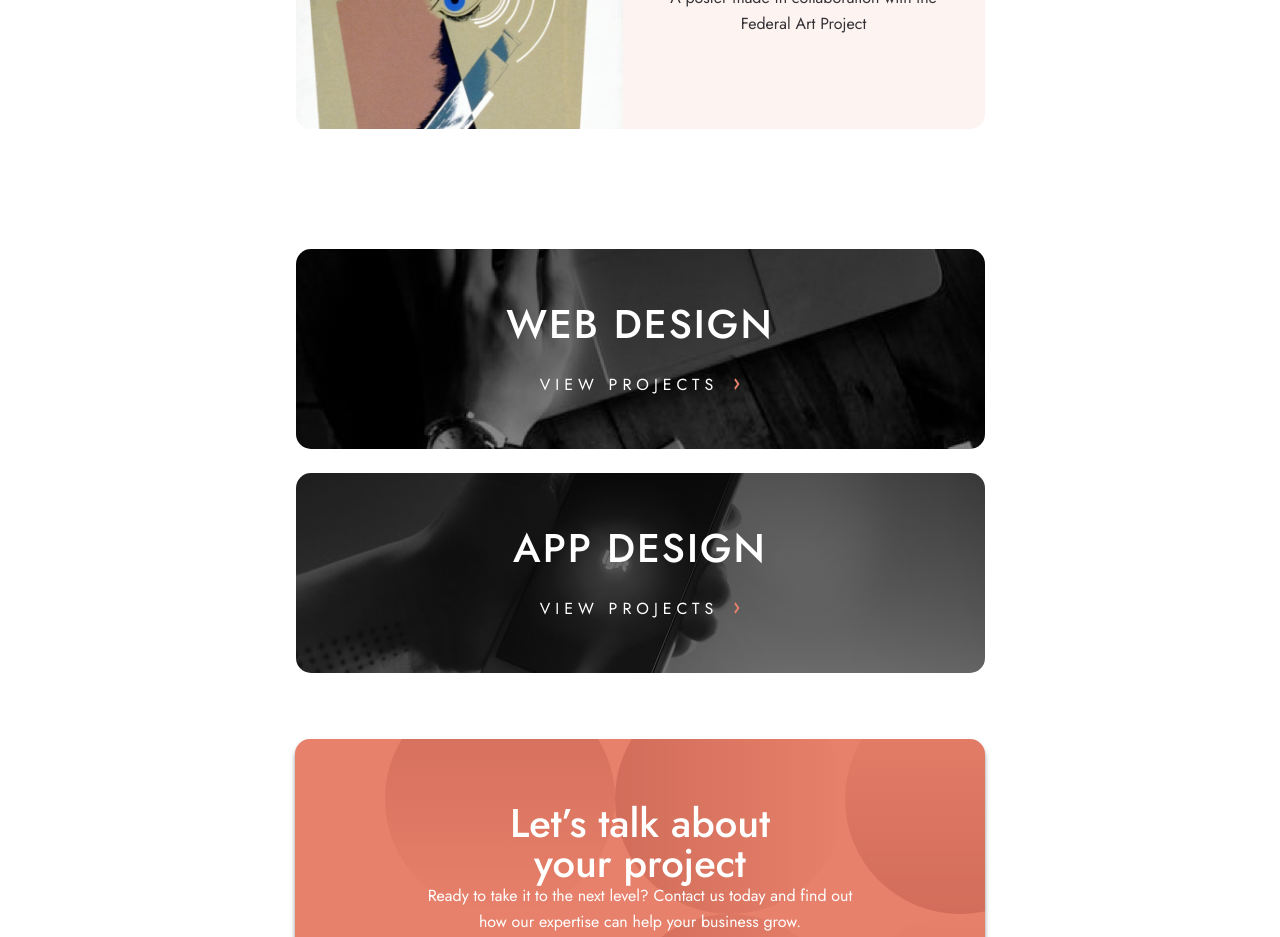
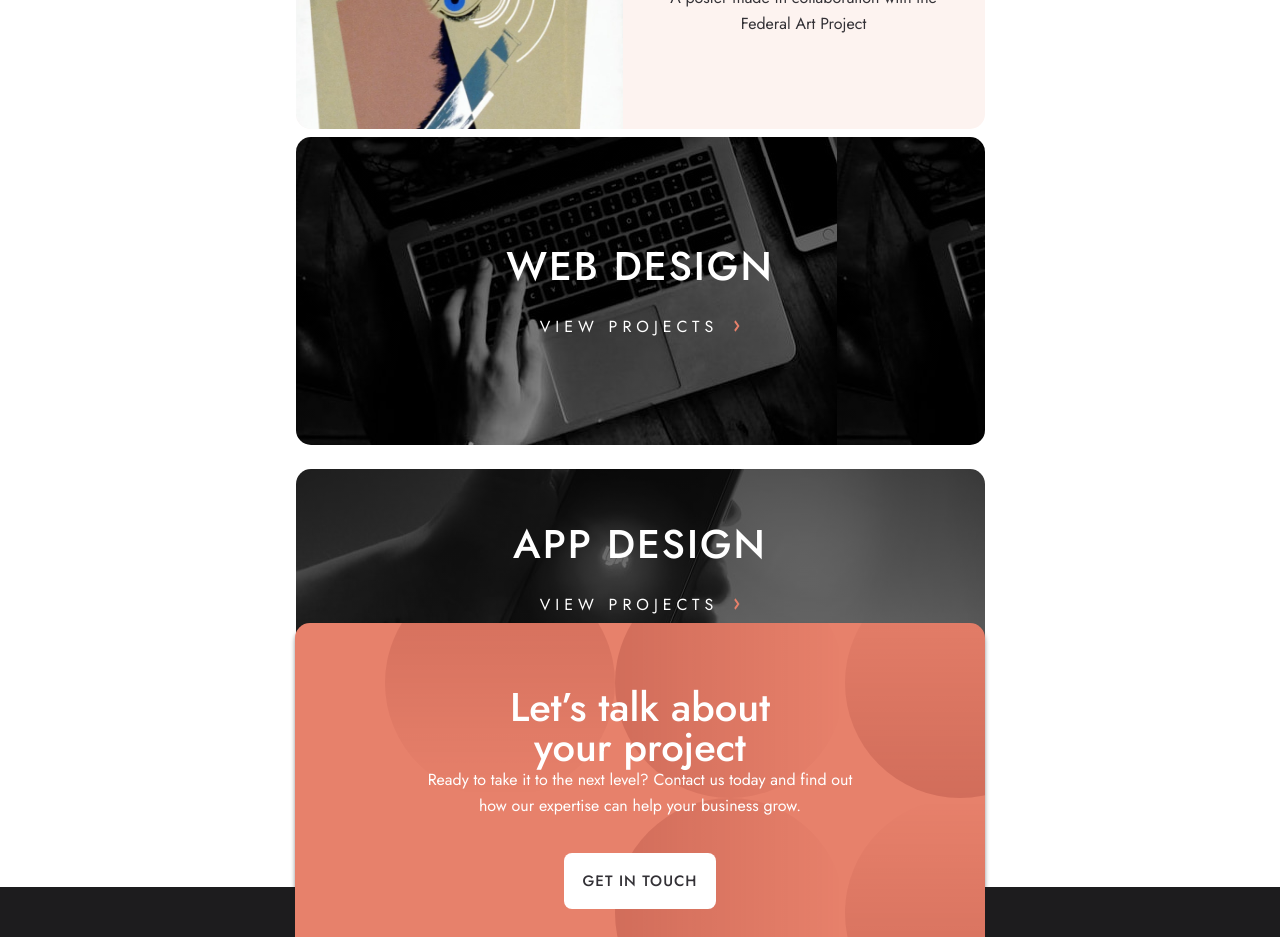
Before and after one commit to koniuszko/designo-ts, a Next.js app: page /graphic-design in a window 1280 px wide. Shown: the part 1380-2317 px from the top of the page. Built offline with nearby package versions, Linux system fonts and the light colour scheme.

Commit message:
web,app,graphic design pages-desktop layout

```diff
--- a/src/components/designPages/DesignGallery.tsx
+++ b/src/components/designPages/DesignGallery.tsx
@@ -2,6 +2,7 @@ import styled from "styled-components";
 import Image from "next/image";
 import {ColorH3, DarkGrayParagraph} from "@/style/global";
 import {DesignPageProps, DesignCardProps} from "@/interfaces/app_interfaces";
+import useWindowWidth from "@/utils/useWindowWidth";
 
 const SectionWrapper = styled.section`
   padding: 96px 24px;
@@ -9,9 +10,20 @@ const SectionWrapper = styled.section`
   flex-direction: column;
   align-items: center;
   gap: 24px;
+
   @media (min-width: 768px) {
     padding: 0 40px;
   }
+
+  @media (min-width: 1440px) {
+    margin: 0 auto;
+    padding: 0;
+    width: 1112px;
+    flex-direction: row;
+    flex-wrap: wrap;
+    gap: 30px;
+  }
+
 `
 
 const CardWrapper = styled.div`
@@ -38,13 +50,21 @@ const CardWrapper = styled.div`
     flex-direction: row;
     align-items: center;
   }
+
+  @media (min-width: 1440px) {
+    width: 350px;
+    height: 478px;
+    flex-direction: column;
+  }
 `
 
 
 const DesignCard = ({title, description, imgUrl}: DesignCardProps) => {
+
     return (
         <CardWrapper>
-            <Image src={imgUrl} alt={`${title}-page-screenshot`} width={327} height={320}/>
+            <Image src={imgUrl} alt={`${title}-page-screenshot`} width={useWindowWidth() > 1440 ? 350 : 327}
+                   height={320}/>
             <div className="card-wrapper">
                 <ColorH3 className="card-title">{title}</ColorH3>
                 <DarkGrayParagraph className="card-description">{description}</DarkGrayParagraph>
--- a/src/components/designPages/DesignHeader.tsx
+++ b/src/components/designPages/DesignHeader.tsx
@@ -15,6 +15,7 @@ export const HeaderWrapper = styled.header`
   justify-content: center;
   align-items: center;
   gap: 24px;
+
   @media (min-width: 768px) {
     width: 689px;
     height: 252px;
@@ -24,6 +25,14 @@ export const HeaderWrapper = styled.header`
     background-repeat: no-repeat;
     background-size: 110%;
     background-position: 80px 50%;
+  }
+
+  @media (min-width: 1440px) {
+    width: 1112px;
+    margin: 24px auto 160px;
+    padding: 64px 190px;
+    background-size: 80%;
+    background-position: 250px 50%;
   }
 `
 const DesignHeader = ({pageTitle, pageDescription}: DesignHeaderProps) => {
--- a/src/pages/graphic-design.tsx
+++ b/src/pages/graphic-design.tsx
@@ -5,14 +5,29 @@ import DesignHeader from "@/components/designPages/DesignHeader";
 import DesignGallery from "@/components/designPages/DesignGallery";
 import SectionNav from "@/components/SectionNav";
 import {DataI, DesignPageProps} from "@/interfaces/app_interfaces";
+import styled from "styled-components";
 
+const NavWrapper = styled.div`
+
+  nav {
+    height: 308px;
+  }
+
+  .web-design {
+    height: 308px;
+    background-image: linear-gradient(rgba(0, 0, 0, 0.65),
+    rgba(0, 0, 0, 0.45)), url('/assets/home/desktop/image-web-design-small.jpg');
+  }
+`
 export default function GraphicDesign({designData}: DesignPageProps) {
     return (
         <MainLayout>
             <DesignHeader pageTitle={designData?.pageTitle}
                           pageDescription={designData?.pageDescription}/>
             <DesignGallery designData={designData}/>
-            <SectionNav disabledLink={"graphic"}/>
+            <NavWrapper>
+                <SectionNav disabledLink={"graphic"}/>
+            </NavWrapper>
         </MainLayout>
     )
 }
```
Also changed, not shown: src/pages/web-design.tsx (+10 -1 lines).
